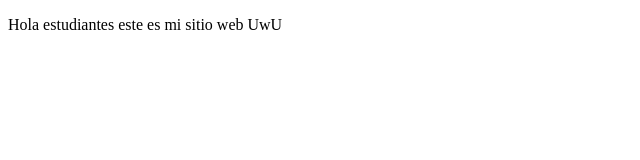
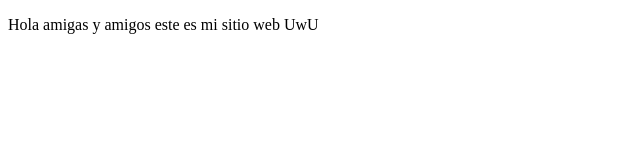
Before and after one commit to DrearyLand/proyectoDemoCursoPrework, a plain HTML site: page index.html in a window 1280 px wide. Shown: the full height of the page, 0-640 px from the left. Drawn offline with Linux system fonts and the light colour scheme.

Commit message:
cambios al parrafo

```diff
--- a/index.html
+++ b/index.html
@@ -8,7 +8,7 @@
 </head>
 <body>
     <p>
-        Hola estudiantes este es mi sitio web UwU
+        Hola amigas y amigos este es mi sitio web UwU
     </p>
 </body>
 </html>
```
